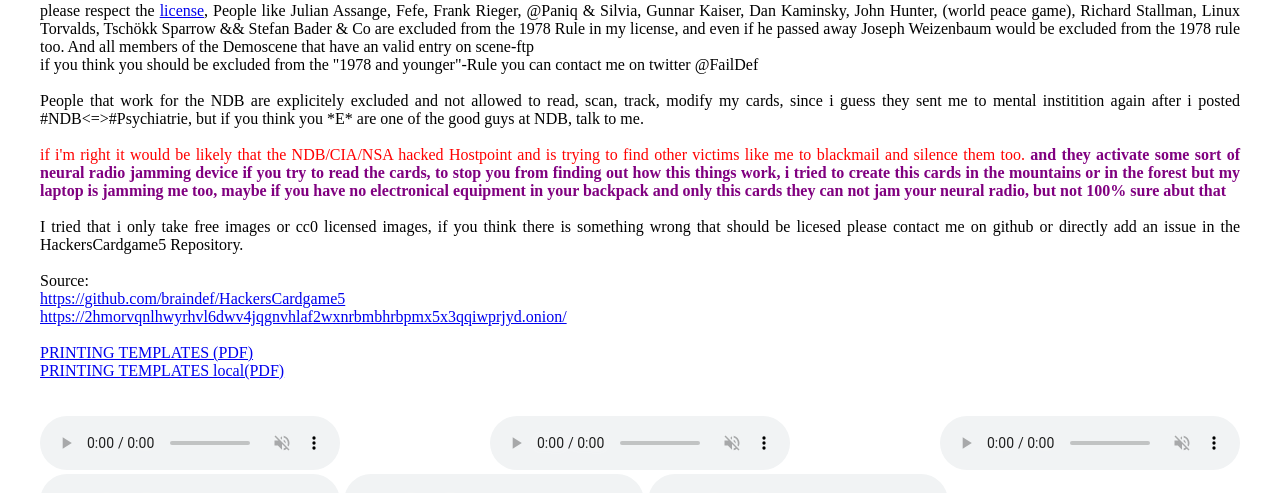
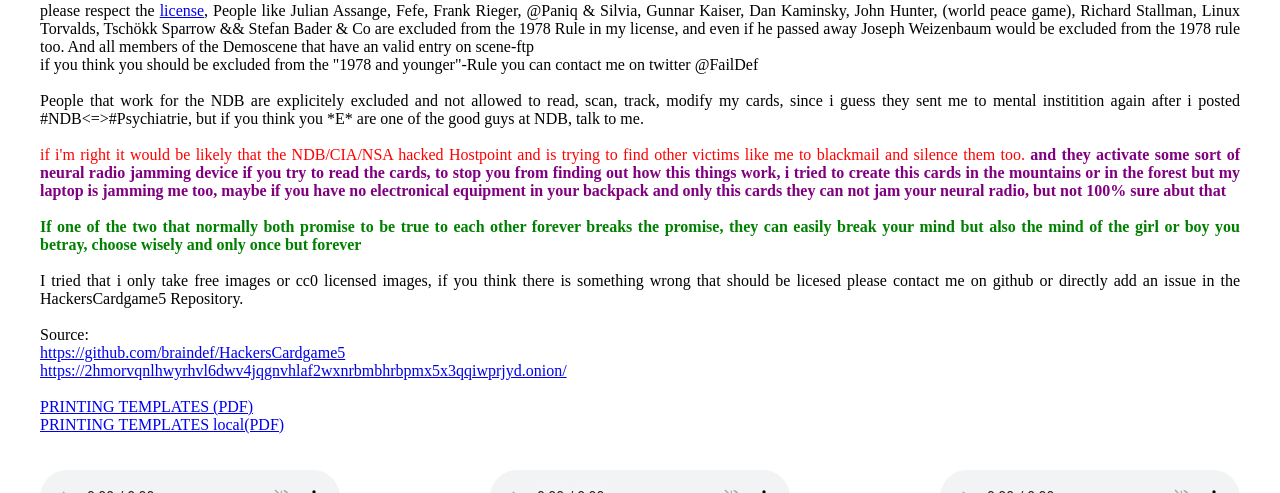
Before and after one commit to HackersCardgame/HackersCardgame5, a PHP site: page / in a window 1280 px wide. Shown: the part 172-665 px from the top of the page. Run offline with PHP 8.4, Linux system fonts and the light colour scheme; data that the repository does not hold is empty.

Commit message:
tempsave

```diff
--- a/index.php
+++ b/index.php
@@ -42,6 +42,8 @@
 People that work for the NDB are explicitely excluded and not allowed to read, scan, track, modify my cards, since i guess they sent me to mental institition again after i posted #NDB<=>#Psychiatrie, but if you think you *E* are one of the good guys at NDB, talk to me.
 <br><br>
 <font color=red>if i'm right it would be likely that the NDB/CIA/NSA hacked Hostpoint and is trying to find other victims like me to blackmail and silence them too.</font> <font color=purple><b>and they activate some sort of neural radio jamming device if you try to read the cards, to stop you from finding out how this things work, i tried to create this cards in the mountains or in the forest but my laptop is jamming me too, maybe if you have no electronical equipment in your backpack and only this cards they can not jam your neural radio, but not 100% sure abut that</b></font>
+<br><br>
+<font color=green site=4em><b>If one of the two that normally both promise to be true to each other forever breaks the promise, they can easily break your mind but also the mind of the girl or boy you betray, choose wisely and only once but forever</b></font>
 <br><br>
 I tried that i only take free images or cc0 licensed images, if you think there is something wrong that should be licesed please contact me on github or directly add an issue in the HackersCardgame5 Repository.
 <br><br>
--- a/jpg/EN/index.php
+++ b/jpg/EN/index.php
@@ -42,6 +42,8 @@
 People that work for the NDB are explicitely excluded and not allowed to read, scan, track, modify my cards, since i guess they sent me to mental institition again after i posted #NDB<=>#Psychiatrie, but if you think you *E* are one of the good guys at NDB, talk to me.
 <br><br>
 <font color=red>if i'm right it would be likely that the NDB/CIA/NSA hacked Hostpoint and is trying to find other victims like me to blackmail and silence them too.</font> <font color=purple><b>and they activate some sort of neural radio jamming device if you try to read the cards, to stop you from finding out how this things work, i tried to create this cards in the mountains or in the forest but my laptop is jamming me too, maybe if you have no electronical equipment in your backpack and only this cards they can not jam your neural radio, but not 100% sure abut that</b></font>
+<br><br>
+<font color=green site=4em><b>If one of the two that normally both promise to be true to each other forever breaks the promise, they can easily break your mind but also the mind of the girl or boy you betray, choose wisely and only once but forever</b></font>
 <br><br>
 I tried that i only take free images or cc0 licensed images, if you think there is something wrong that should be licesed please contact me on github or directly add an issue in the HackersCardgame5 Repository.
 <br><br>
```
